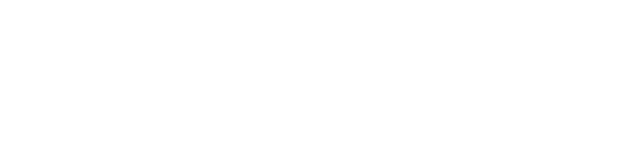
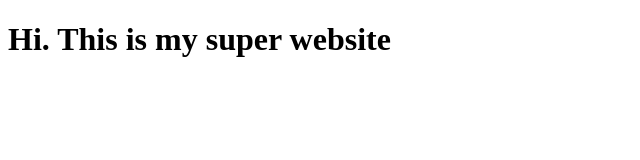
Before and after one commit to SilviaCabello/my-super-website, a plain HTML site: page index.html in a window 1280 px wide. Shown: the whole page, without its empty margins (0-640 px from the left). Drawn offline with Linux system fonts and the light colour scheme.

Commit message:
dd title and h1

```diff
--- a/index.html
+++ b/index.html
@@ -2,9 +2,10 @@
 <html>
   <head>
     <meta charset="UTF-8">
-    <title>title</title>
+    <title>My Super Website</title>
   </head>
   <body>
+    <h1>Hi. This is my super website</h1>
 
   </body>
 </html>
```
